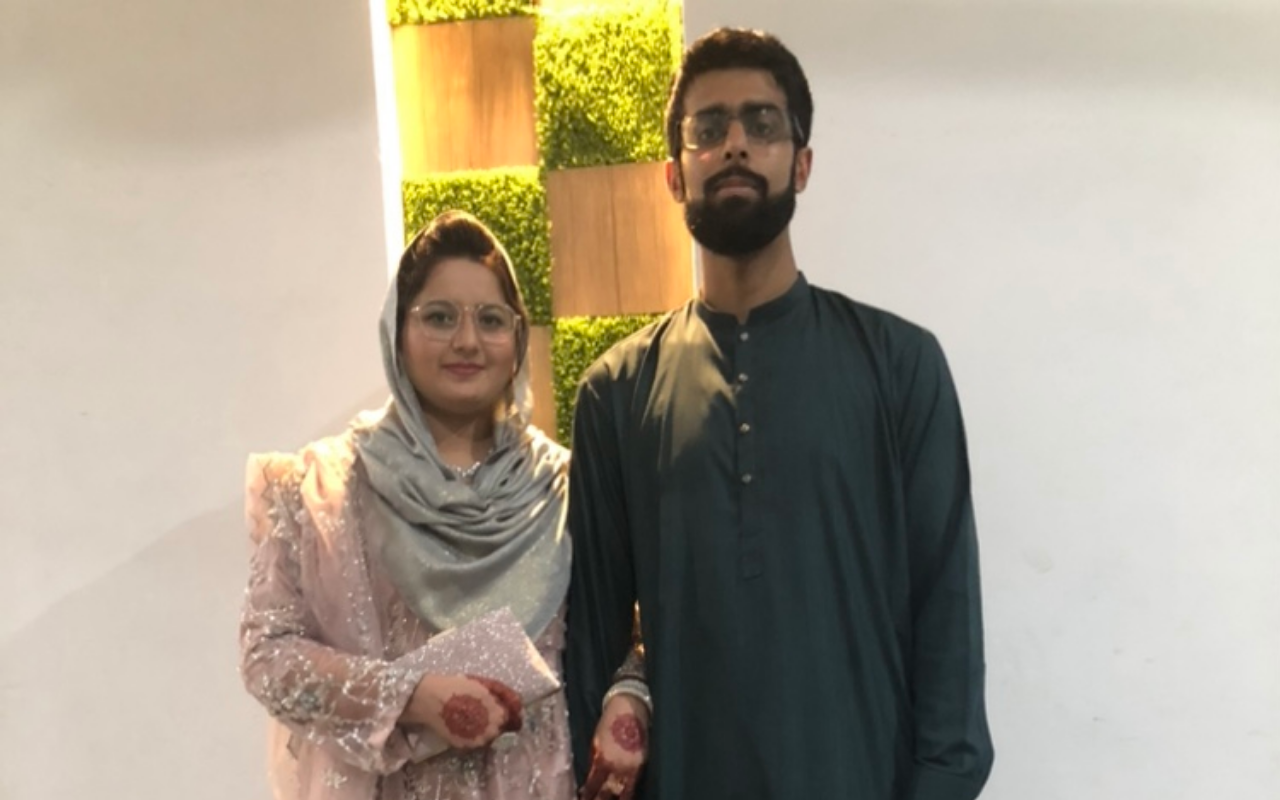
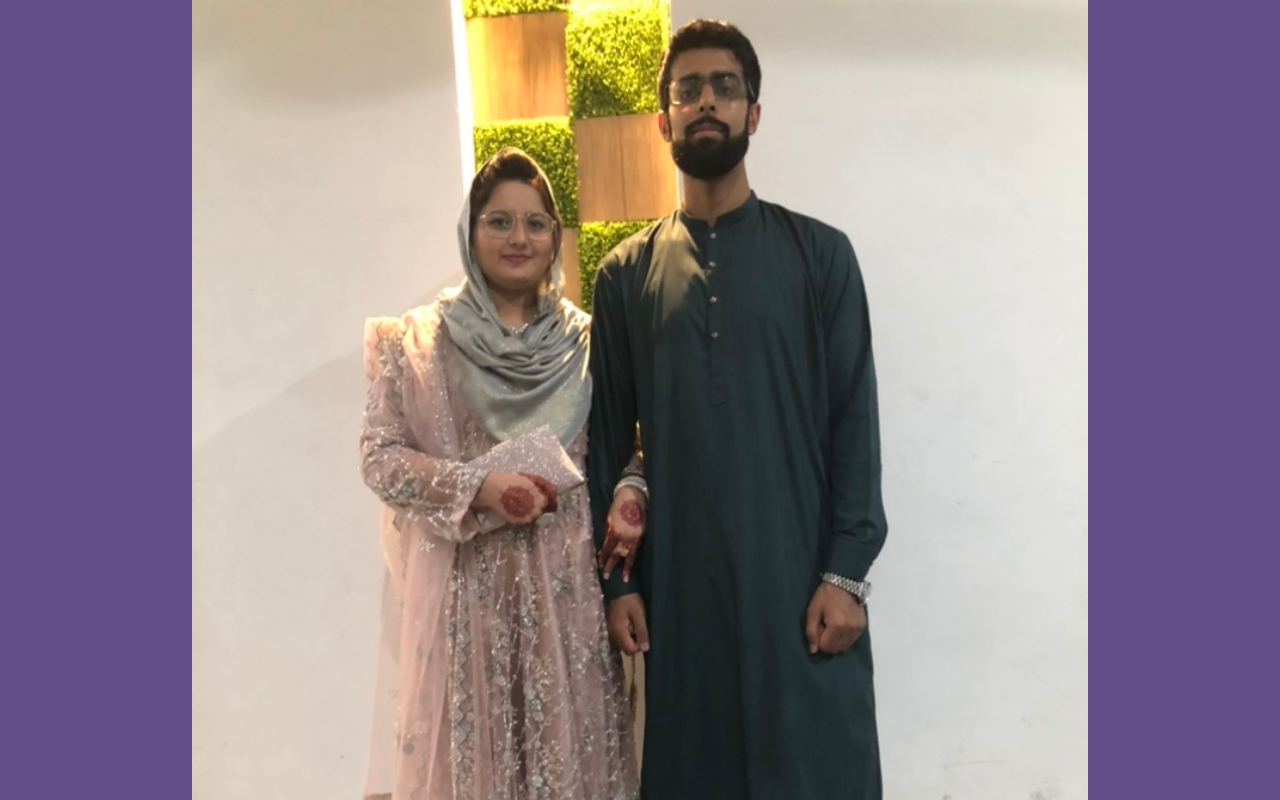
Before and after one commit to zainy2401/jQuery, a plain HTML site: page surprise-web/index.html in a window 1280 px wide. Drawn offline with nearby package versions, Linux system fonts and the light colour scheme; a web font is replaced by a local one.

Commit message:
Add files via upload

```diff
--- a/surprise-web/css/main.css
+++ b/surprise-web/css/main.css
@@ -45,11 +45,14 @@ p{
 #card3{background-color: #CB80AB;z-index: 1;}
 
 img{
-    width: 100%;
+    width: 70%;
     height: auto;
+    margin: 0 auto;
 }
 
 .main{
     position: fixed;
     z-index: -1;
+    width: 100%;
+    height: auto;
 }
```
